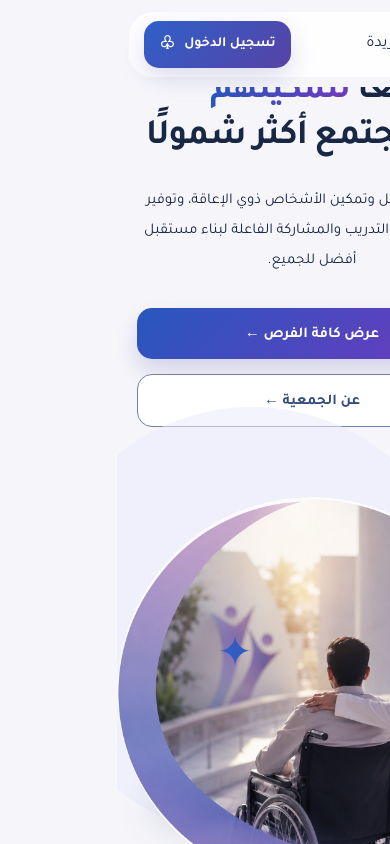
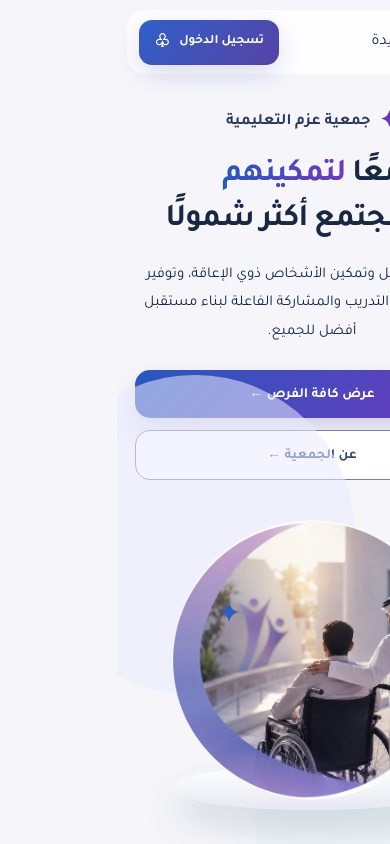
Before and after one commit to layank379/azm-website, a plain HTML site: page index.html in a window 390 px wide. Shown: the top 844 px of the page. Drawn offline with Linux system fonts and the light colour scheme.

Commit message:
Update style.css

```diff
--- a/style.css
+++ b/style.css
@@ -3227,3 +3227,168 @@ background-color: #f6f6fae6 ;
 .header-location span:first-child {
     font-size: 17px;
 }
+
+/* =========================================
+   إصلاح نسخة الجوال
+========================================= */
+
+@media (max-width: 700px) {
+
+    /* الهيدر */
+    .navbar {
+        padding: 10px 10px !important;
+    }
+
+    .nav-container {
+        width: 100% !important;
+        height: 64px !important;
+        padding: 8px 12px !important;
+        border-radius: 18px !important;
+        display: flex !important;
+    }
+
+    .nav-logo {
+        display: none !important;
+    }
+
+    .nav-links {
+        display: none !important;
+    }
+
+    .header-location {
+        font-size: 13px !important;
+        margin-left: auto !important;
+        white-space: nowrap !important;
+    }
+
+    .volunteer-btn {
+        margin-right: auto !important;
+        min-width: 0 !important;
+        padding: 10px 15px !important;
+        font-size: 13px !important;
+        border-radius: 13px !important;
+    }
+
+
+    /* =========================
+       Hero
+    ========================= */
+
+    .hero {
+        width: 100% !important;
+        min-height: auto !important;
+
+        display: flex !important;
+        flex-direction: column !important;
+
+        padding: 25px 18px 40px !important;
+
+        text-align: center !important;
+        overflow: hidden !important;
+    }
+
+    .hero-content {
+        width: 100% !important;
+        padding: 0 !important;
+
+        position: relative !important;
+
+        /* مهم جدًا: إلغاء رفع المحتوى */
+        top: 0 !important;
+
+        order: 1 !important;
+    }
+
+    .organization-name {
+        justify-content: center !important;
+        font-size: 16px !important;
+        margin-bottom: 16px !important;
+    }
+
+    .hero h1 {
+        font-size: 32px !important;
+        line-height: 1.4 !important;
+        letter-spacing: -1px !important;
+
+        margin-bottom: 18px !important;
+    }
+
+    .hero-content > p {
+        width: 100% !important;
+        max-width: 100% !important;
+
+        font-size: 15px !important;
+        line-height: 1.9 !important;
+
+        margin-bottom: 24px !important;
+    }
+
+    .hero-buttons {
+        width: 100% !important;
+
+        display: flex !important;
+        flex-direction: column !important;
+
+        gap: 12px !important;
+    }
+
+    .primary-btn,
+    .secondary-btn {
+        width: 100% !important;
+        padding: 14px 20px !important;
+        font-size: 14px !important;
+    }
+
+
+    /* =========================
+       صورة Hero
+    ========================= */
+
+    .hero-visual {
+        width: 100% !important;
+        height: 330px !important;
+
+        order: 2 !important;
+
+        margin-top: 15px !important;
+
+        display: flex !important;
+        align-items: center !important;
+        justify-content: center !important;
+    }
+
+    .hero-image {
+        width: 280px !important;
+        height: 280px !important;
+
+        top: 50% !important;
+        right: 50% !important;
+
+        transform: translate(50%, -50%) !important;
+    }
+
+    .hero-platform {
+        width: 280px !important;
+        height: 45px !important;
+        bottom: 15px !important;
+    }
+
+    .circle-one {
+        width: 320px !important;
+        height: 320px !important;
+    }
+
+    .circle-two {
+        width: 270px !important;
+        height: 270px !important;
+    }
+
+    .hero-visual .arch {
+        width: 85px !important;
+        height: 180px !important;
+    }
+
+    .hero-star {
+        font-size: 30px !important;
+    }
+}
```
